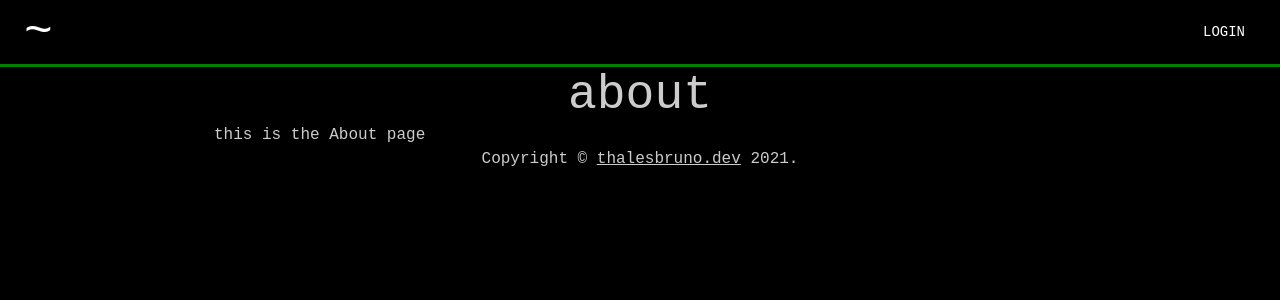
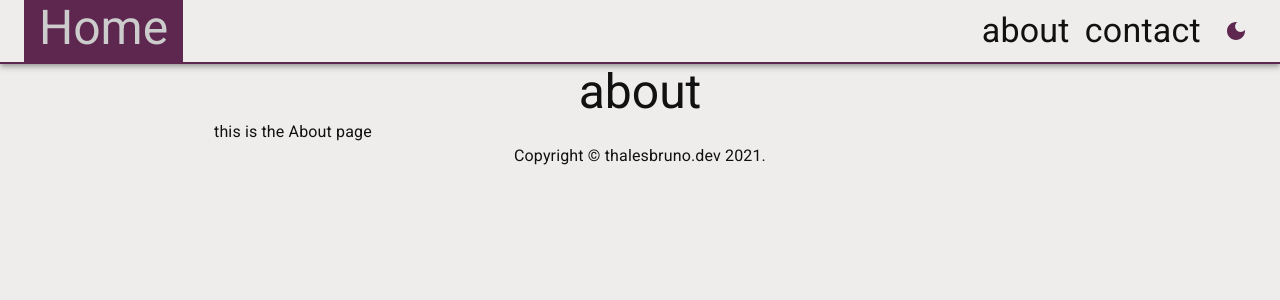
Before and after one commit to thalesbruno/ecommerce, a React (Create React App) app: page /about in a window 1280 px wide. Shown: the top 300 px of the page. Built offline with nearby package versions, Linux system fonts and the light colour scheme.

Commit message:
feat: add dark mode, improve header

```diff
--- a/src/App.js
+++ b/src/App.js
@@ -11,14 +11,14 @@ import Footer from './components/Footer';
 
 function App() {
   // eslint-disable-next-line no-unused-vars
-  const [dark, setDark] = useState(true);
+  const [dark, setDark] = useState(false);
 
   return (
     <ThemeProvider theme={dark ? themeDark : themeLight}>
       <HelmetProvider>
         <CssBaseline />
         <Router>
-          <Header />
+          <Header dark={dark} setDark={setDark} />
           <Switch>
             <Route exact path="/" component={HomePage} />
             <Route exact path="/about" component={AboutPage} />
--- a/src/components/Footer.js
+++ b/src/components/Footer.js
@@ -3,7 +3,19 @@ import Box from '@mui/material/Box';
 import Copyright from './Copyright';
 
 const Footer = () => (
-  <Box>
+  <Box
+    sx={{
+      display: 'flex',
+      justifyContent: 'center',
+      '& a': {
+        color: 'inherit',
+        textDecoration: 'none',
+      },
+      '& a:hover': {
+        color: 'primary.main',
+      },
+    }}
+  >
     <Copyright />
   </Box>
 );
--- a/src/components/Header.js
+++ b/src/components/Header.js
@@ -1,27 +1,124 @@
 import React from 'react';
+import PropTypes from 'prop-types';
 import AppBar from '@mui/material/AppBar';
 import Box from '@mui/material/Box';
 import Toolbar from '@mui/material/Toolbar';
+import { Link } from 'react-router-dom';
 import Typography from '@mui/material/Typography';
-import Button from '@mui/material/Button';
+import LightModeIcon from '@mui/icons-material/LightMode';
+import DarkModeIcon from '@mui/icons-material/DarkMode';
+import IconButton from '@mui/material/IconButton';
 
-const Header = () => (
+const LeftSide = () => (
+  <Box sx={{ height: '100%' }}>
+    <Typography
+      variant="h3"
+      sx={{
+        color: 'text.secondary',
+        bgcolor: 'primary.main',
+        // In order for a percentage value to work for height,
+        // the parent's height must be determined
+        height: '100%',
+        paddingLeft: '15px',
+        paddingRight: '15px',
+        '& a': {
+          textDecoration: 'none',
+          color: 'inherit',
+        },
+      }}
+    >
+      <Link to="/">Home</Link>
+    </Typography>
+  </Box>
+);
+
+const RightSide = ({ dark, setDark }) => (
+  <Box
+    sx={{
+      display: 'flex',
+    }}
+  >
+    <MenuList />
+    <IconButton
+      sx={{ color: 'primary.main' }}
+      onClick={() => setDark(!dark)}
+    >
+      {dark ? <LightModeIcon /> : <DarkModeIcon />}
+    </IconButton>
+  </Box>
+);
+
+const MenuList = () => (
+  <Box
+    component="ul"
+    sx={{
+      listStyleType: 'none',
+      display: 'flex',
+    }}
+  >
+    <MenuListLink to="/about">about</MenuListLink>
+    <MenuListLink to="/">contact</MenuListLink>
+  </Box>
+);
+
+const MenuListLink = ({ children, ...props }) => (
+  <Typography
+    component="li"
+    variant="h4"
+    marginRight="15px"
+    color="text.primary"
+    sx={{
+      '& a': {
+        textDecoration: 'none',
+        color: 'inherit',
+      },
+      '& a:hover': {
+        color: 'primary.main',
+      },
+    }}
+  >
+    <Link {...props}>
+      {children}
+    </Link>
+
+  </Typography>
+);
+
+const Header = ({ dark, setDark }) => (
   <Box sx={{ flexGrow: 1 }}>
     <AppBar
-      sx={{
-        bgcolor: 'transparent',
-        borderBottom: '3px solid green',
-      }}
       position="static"
     >
-      <Toolbar>
-        <Typography variant="h3" component="div" sx={{ flexGrow: 1 }}>
-          ~
-        </Typography>
-        <Button color="inherit">Login</Button>
+      <Toolbar
+        sx={{
+          display: 'flex',
+          justifyContent: 'space-between',
+          bgcolor: 'background.default',
+          borderBottomWidth: '2px',
+          borderBottomStyle: 'solid',
+          borderBottomColor: 'primary.main',
+          height: '6vh',
+        }}
+      >
+        <LeftSide />
+        <RightSide dark={dark} setDark={setDark} />
       </Toolbar>
     </AppBar>
   </Box>
 );
 
+Header.propTypes = {
+  dark: PropTypes.bool.isRequired,
+  setDark: PropTypes.func.isRequired,
+};
+
+RightSide.propTypes = {
+  dark: PropTypes.bool.isRequired,
+  setDark: PropTypes.func.isRequired,
+};
+
+MenuListLink.propTypes = {
+  children: PropTypes.node.isRequired,
+};
+
 export default Header;
--- a/src/index.css
+++ /dev/null
@@ -1,13 +0,0 @@
-body {
-  margin: 0;
-  font-family: -apple-system, BlinkMacSystemFont, 'Segoe UI', 'Roboto', 'Oxygen',
-    'Ubuntu', 'Cantarell', 'Fira Sans', 'Droid Sans', 'Helvetica Neue',
-    sans-serif;
-  -webkit-font-smoothing: antialiased;
-  -moz-osx-font-smoothing: grayscale;
-}
-
-code {
-  font-family: source-code-pro, Menlo, Monaco, Consolas, 'Courier New',
-    monospace;
-}
--- a/src/index.js
+++ b/src/index.js
@@ -1,6 +1,5 @@
 import React from 'react';
 import ReactDOM from 'react-dom';
-import './index.css';
 import App from './App';
 
 ReactDOM.render(
--- a/src/theme.js
+++ b/src/theme.js
@@ -5,7 +5,7 @@ import { red } from '@mui/material/colors';
 export const themeDark = createTheme({
   palette: {
     primary: {
-      main: '#556cd6',
+      main: '#13A10E',
     },
     secondary: {
       main: '#19857b',
@@ -18,20 +18,21 @@ export const themeDark = createTheme({
     },
     text: {
       primary: '#ccc',
+      secondary: '#111',
     },
   },
-  typography: {
-    fontFamily: [
-      'Ubuntu Mono',
-      'monospace',
-    ].join(','),
-  },
+  // typography: {
+  //   fontFamily: [
+  //     'Ubuntu Mono',
+  //     'monospace',
+  //   ].join(','),
+  // },
 });
 
 export const themeLight = createTheme({
   palette: {
     primary: {
-      main: '#556cd6',
+      main: '#5E2750',
     },
     secondary: {
       main: '#19857b',
@@ -40,16 +41,17 @@ export const themeLight = createTheme({
       main: red.A400,
     },
     background: {
-      default: '#fff',
+      default: '#EEEDEB',
     },
     text: {
-      primary: '#000',
+      primary: '#111',
+      secondary: '#ccc',
     },
   },
-  typography: {
-    fontFamily: [
-      'Ubuntu Mono',
-      'monospace',
-    ].join(','),
-  },
+  // typography: {
+  //   fontFamily: [
+  //     'Ubuntu Mono',
+  //     'monospace',
+  //   ].join(','),
+  // },
 });
```
Also changed, not shown: src/components/Link.js (added, +21 -0 lines).
